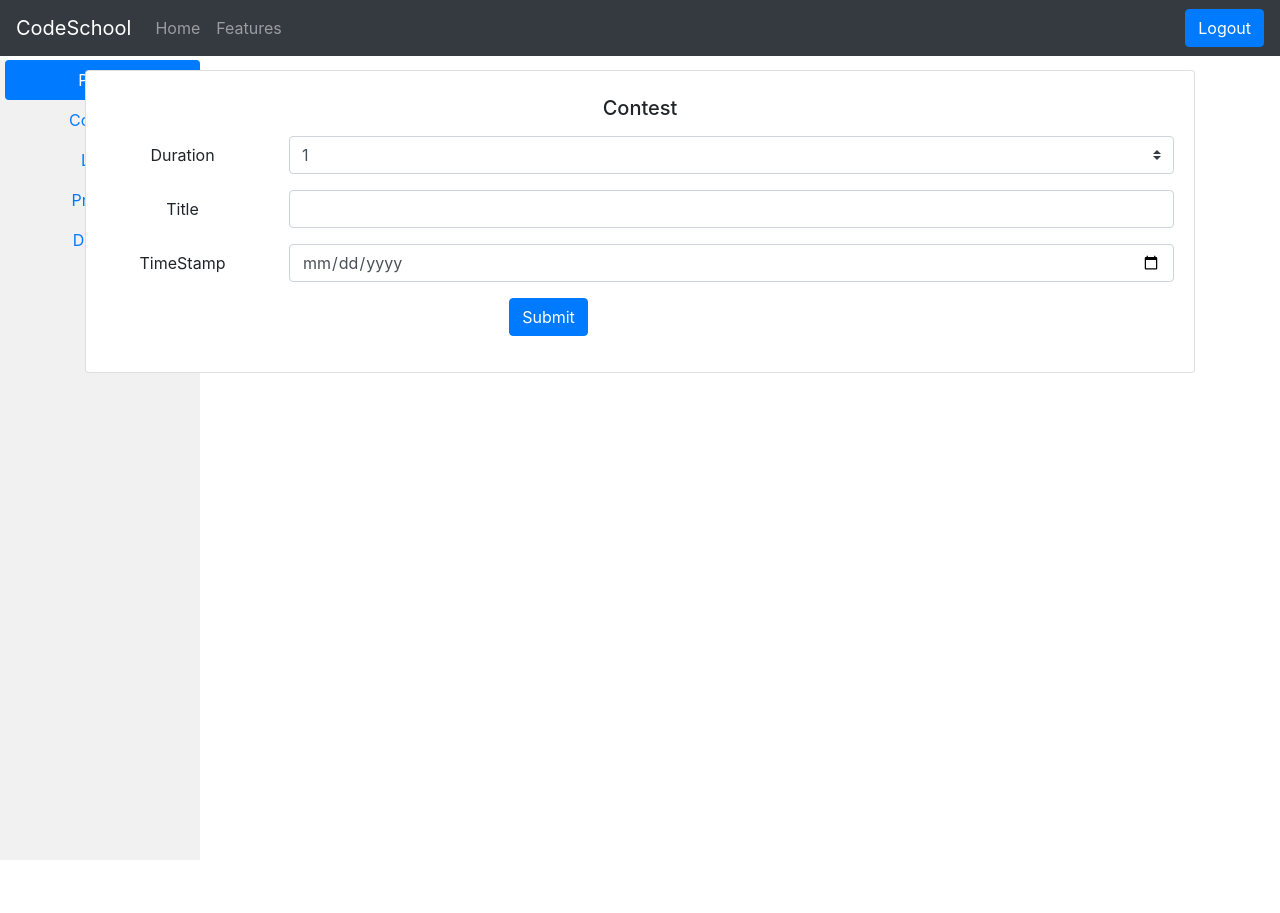
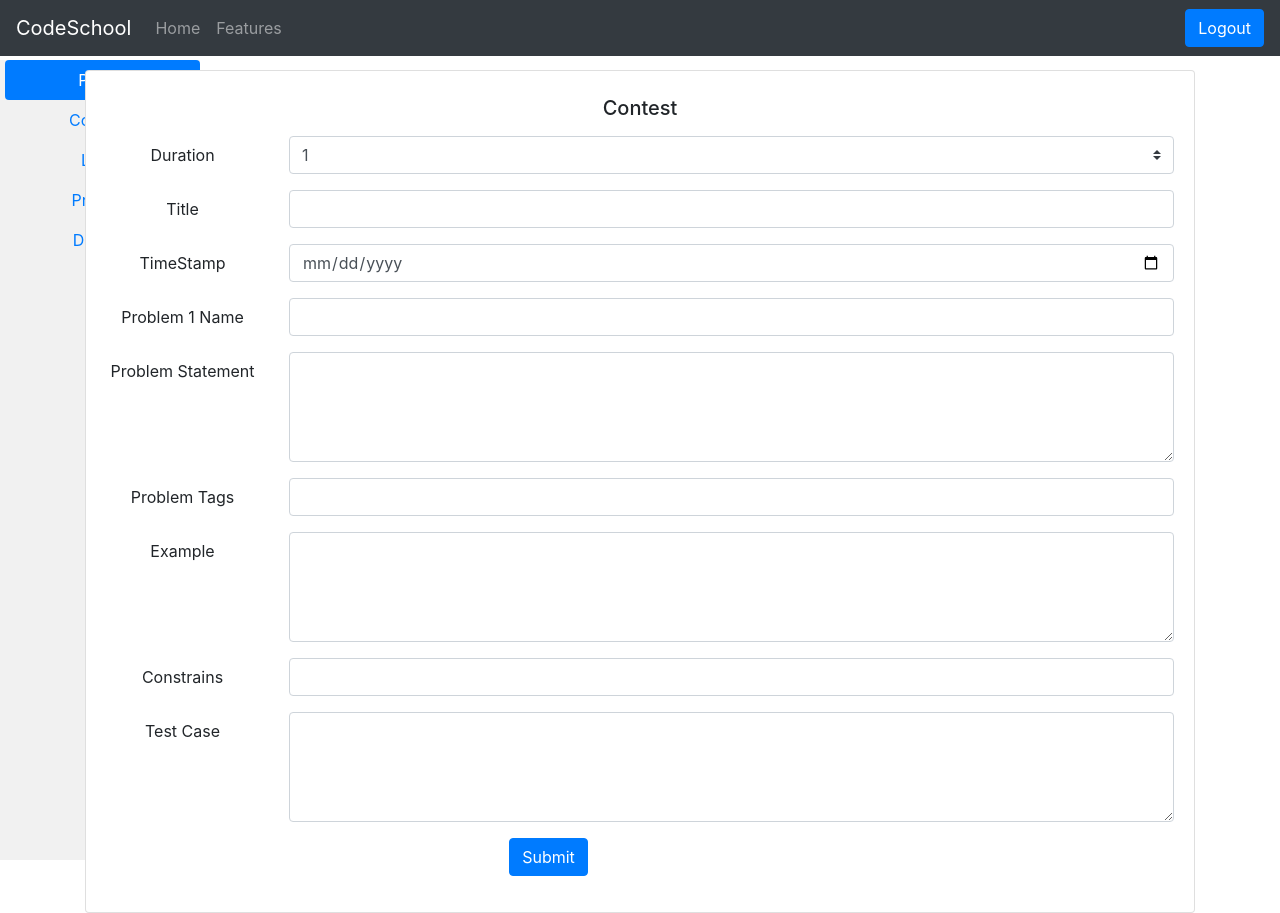
Before and after one commit to tanish36/BEProject, a React (Create React App) app in the folder frontend/: page /AddContest in a window 1280 px wide. Before the commit the page ends 800 px from the top, so only its background shows below. Built offline with nearby package versions, Linux system fonts and the light colour scheme; sample sign-in values are in the browser's storage.

Commit message:
add contest ,problem

```diff
--- a/frontend/src/AddContest.js
+++ b/frontend/src/AddContest.js
@@ -2,8 +2,8 @@ import React, { useState } from 'react'
 import './AddContent.css'
 import { Form, Row, Col, Button, Card, Alert } from 'react-bootstrap'
 import { Redirect } from 'react-router-dom/cjs/react-router-dom.min'
-import ContestServive from './services/contest.servive'
-import Alertdism from './Alertdism'
+import ContestService from './services/contest.service'
+import Alertdism from './Alertdism';
 
 function AddContest() {
 
@@ -20,16 +20,36 @@ function AddContest() {
         var contest_title = event.target[1].value
         //TimeStamp
         console.log(event.target[2].value);
-        var ts = event.target[2].value
-        var contest_timestamp = new Date(ts)
-        console.log(contest_timestamp);
+        var contest_timestamp =  event.target[2].value
+        //problem name
+        console.log(event.target[3].value)
+        var p_name = event.target[3].value
+        //problem state
+        console.log(event.target[4].value)
+        var p_statement = event.target[4].value
+        //problem tags
+        console.log(event.target[5].value)
+        var p_tags = event.target[5].value
+        //problem eg
+        console.log(event.target[6].value)
+        var p_example = event.target[6].value
+        //problem const
+        console.log(event.target[7].value)
+        var p_constr = event.target[7].value
+        //problem test case
+        console.log(event.target[8].value)
+        var p_txtcase = event.target[8].value
 
-        ContestServive.addcontest(parseInt(contest_duration),contest_title,contest_timestamp).then((response) => {
+        ContestService.addcontest(parseInt(contest_duration),contest_title,contest_timestamp).then((response) => {
             setsuccess(1)
         }, (error) => {
             setsuccess(0)
         })
-
+        ContestService.addproblem(p_name,p_statement,p_tags,p_example,p_constr,p_txtcase).then((response) => {
+            setsuccess(1)
+        }, (error) => {
+            setsuccess(0)
+        })
         msgform.reset();
     }
 
@@ -38,7 +58,7 @@ function AddContest() {
             {
                 localStorage.getItem("user") != undefined ?
                     <>
-                        {success == 1 ? <Alertdism setsucess={setsuccess} theme={"success"} content={"Contest Sucessfully Added"} heading={"Success"} /> :
+                        { success == 1 ? <Alertdism setsucess={setsuccess} theme={"success"} content={"Contest Sucessfully Added"} heading={"Success"} /> :
 
                             success == 0 ? <Alertdism setsucess={setsuccess} theme={"danger"} content={"Some error occured please try again"} heading={"Failure"} /> : null
                         }
@@ -80,6 +100,68 @@ function AddContest() {
                                             </Col>
 
                                     </Form.Group>
+
+                                    <Form.Group as={Row} controlId="formHorizontalTitle">
+                                        <Form.Label column sm={2}>
+                                            Problem 1 Name
+                                </Form.Label>
+                                        <Col sm={10}>
+                                            <Form.Control type="text" placeholder="" />
+                                        </Col>
+                                    </Form.Group>
+
+
+                                    <Form.Group as={Row} controlId="formHorizontalTitle">
+                                        <Form.Label column sm={2}>
+                                            Problem  Statement
+                                </Form.Label>
+                                        <Col sm={10}>
+                                            <Form.Control as="textarea" rows={4}  />
+                                        </Col>
+                                    </Form.Group>
+
+
+
+                                    <Form.Group as={Row} controlId="formHorizontalTitle">
+                                        <Form.Label column sm={2}>
+                                            Problem Tags
+                                </Form.Label>
+                                        <Col sm={10}>
+                                            <Form.Control type="text" placeholder="" />
+                                        </Col>
+                                    </Form.Group>
+
+
+
+                                    <Form.Group as={Row} controlId="formHorizontalTitle">
+                                        <Form.Label column sm={2}>
+                                            Example
+                                </Form.Label>
+                                        <Col sm={10}>
+                                            <Form.Control as="textarea" rows={4} placeholder="" />
+                                        </Col>
+                                    </Form.Group>
+
+                                <Form.Group as={Row} controlId="formHorizontalTitle">
+                                        <Form.Label column sm={2}>
+                                            Constrains
+                                </Form.Label>
+                                        <Col sm={10}>
+                                            <Form.Control type="text" placeholder="" />
+                                        </Col>
+                                    </Form.Group>
+                                    <Form.Group as={Row} controlId="formHorizontalTitle">
+                                        <Form.Label column sm={2}>
+                                            Test Case
+                                </Form.Label>
+                                        <Col sm={10}>
+                                            <Form.Control as="textarea" rows={4} placeholder="" />
+                                        </Col>
+                                    </Form.Group>
+
+
+
+
                                     <Form.Group as={Row}>
                                         <Col sm={{ span: 10 }}>
                                             <Button type="submit">Submit</Button>
--- a/frontend/src/services/contest.servive.js
+++ b/frontend/src/services/contest.service.js
@@ -3,7 +3,7 @@ import axios from "axios";
 const API_URL = "http://127.0.0.1:8000/contest/";
 
 class ContestService {
-
+// "getallcontest"
     getcproblem(cp_id) {
         return axios
             .get(API_URL + "getcproblem", {
@@ -23,10 +23,22 @@ class ContestService {
 
     }
 
-    addcontest(contest_duration,contest_title,contest_timestamp) {
+    addcontest(duration,title,timestamp) {
         return axios
         .post(API_URL + "addcontest", {
-            contest_duration,contest_title,contest_timestamp
+            duration,title,timestamp
+        })
+        .then(response => {
+            console.log(response);
+            return response.data;
+        });
+
+    }
+
+    addproblem(problem_name,problem_statement,problem_tags ,problem_io, problem_con,problem_test) {
+        return axios
+        .post("http://127.0.0.1:8000/problems/addproblem", {
+           problem_name,problem_statement,problem_tags ,problem_io, problem_con,problem_test
         })
         .then(response => {
             console.log(response);
```
Also changed, not shown: 2 other files (tests, documents, lock files or other folders).
